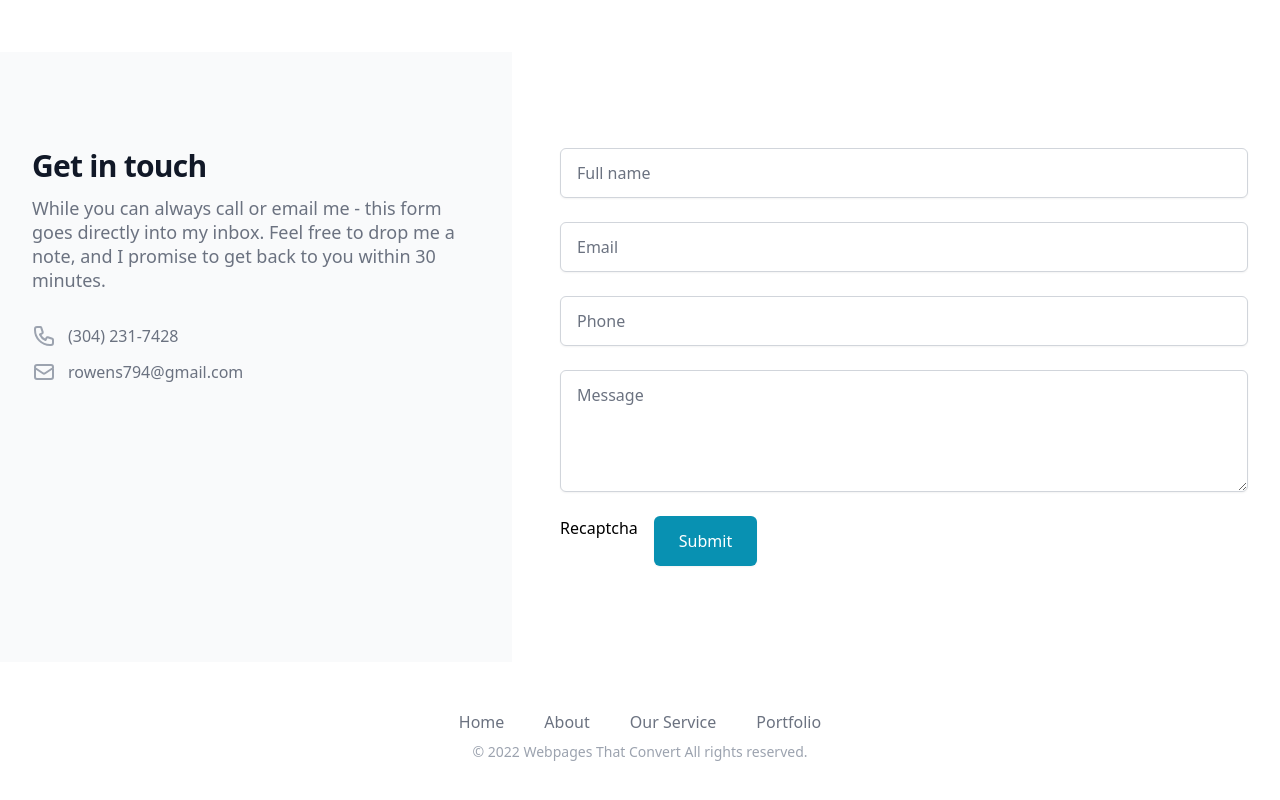
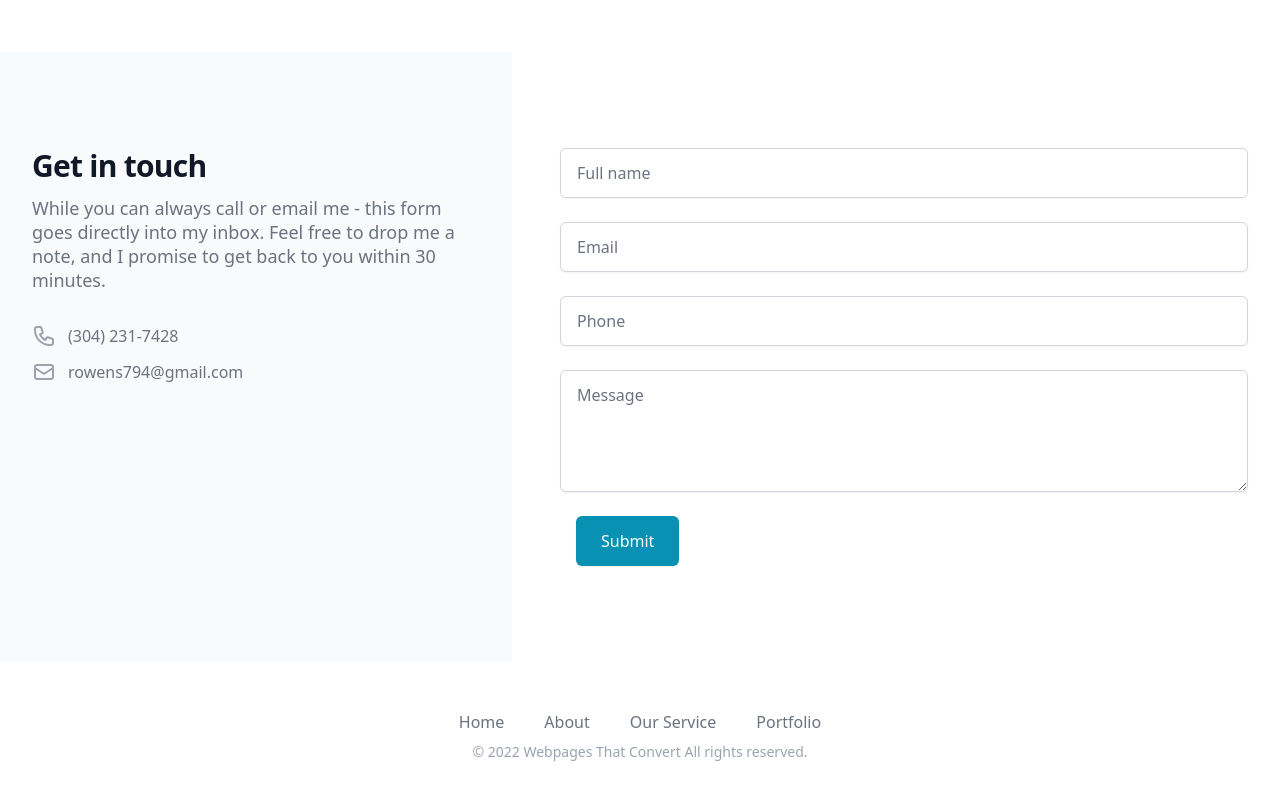
Before and after one commit to rowens794/freelance-template, a Next.js app: page /contact in a window 1280 px wide. Shown: the part 400-1200 px from the top of the page. Built offline with nearby package versions, Linux system fonts and the light colour scheme.

Commit message:
removed text from recaptcha placeholder

```diff
--- a/page-sections/contact/split-two-tone/index.tsx
+++ b/page-sections/contact/split-two-tone/index.tsx
@@ -118,7 +118,7 @@ export default function Index() {
                 />
               </div>
               <div className="flex">
-                <div data-netlify-recaptcha="true">Recaptcha</div>
+                <div data-netlify-recaptcha="true"></div>
 
                 <button
                   type="submit"
```
